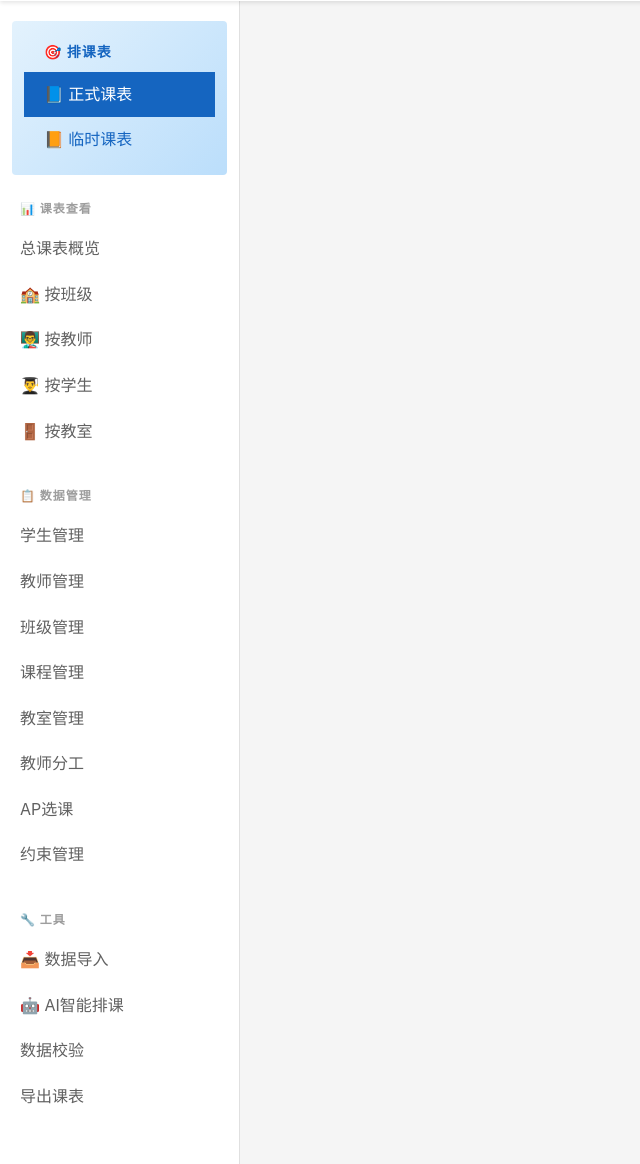
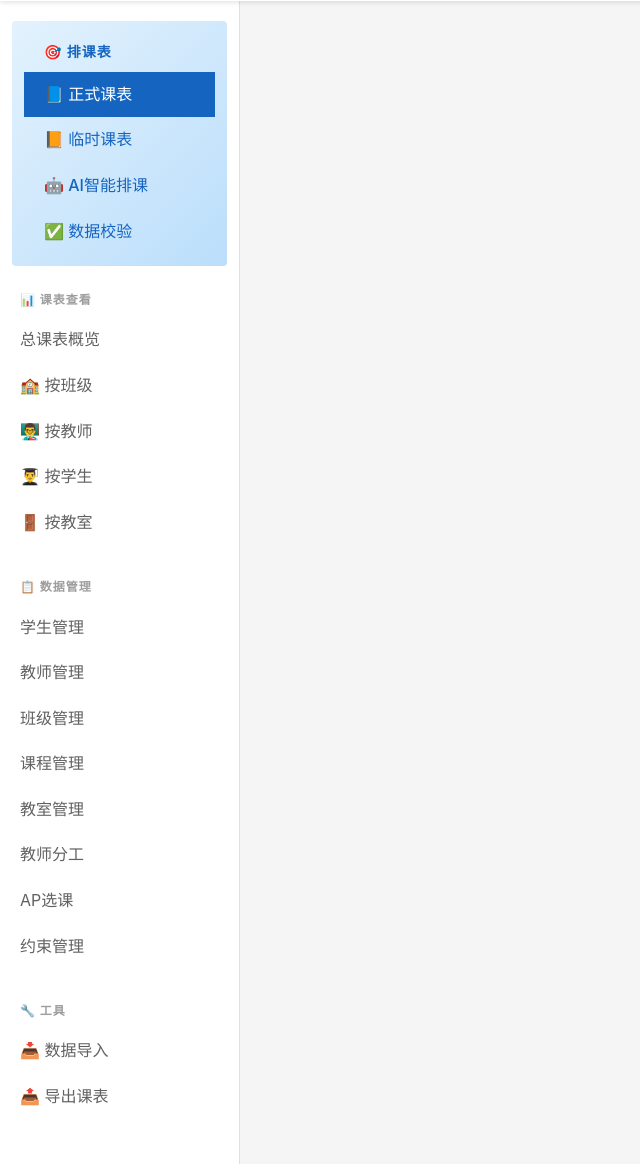
Before and after one commit to Apewin/timetable-system, a website built with Vite: page packages/web/index.html in a window 1280 px wide. Shown: the part 69-1233 px from the top of the page, without its empty margins (0-640 px from the left). Built offline with nearby package versions, Linux system fonts and the light colour scheme.

Commit message:
refactor: 重新组织导航栏结构
- 将AI智能排课和数据校验移到排课表选项卡下
- 排课表现在包含：正式课表、临时课表、AI智能排课、数据校验
- 工具栏只保留：数据导入、导出课表
- 更符合实际使用流程

```diff
--- a/packages/web/app.js
+++ b/packages/web/app.js
@@ -116,7 +116,7 @@ async function loadViewData(viewName) {
     case 'overview-timetable':
       await loadOverviewTimetable();
       break;
-    case 'ai-assistant':
+    case 'ai-solve':
       await loadAIAssistant();
       break;
     case 'import':
--- a/packages/web/index.html
+++ b/packages/web/index.html
@@ -23,6 +23,8 @@
           <ul>
             <li><a href="#" data-view="formal-timetable" class="active">📘 正式课表</a></li>
             <li><a href="#" data-view="temp-timetable">📙 临时课表</a></li>
+            <li><a href="#" data-view="ai-solve">🤖 AI智能排课</a></li>
+            <li><a href="#" data-view="validate">✅ 数据校验</a></li>
           </ul>
         </div>
         <div class="nav-section">
@@ -52,9 +54,7 @@
           <h3>🔧 工具</h3>
           <ul>
             <li><a href="#" data-view="import">📥 数据导入</a></li>
-            <li><a href="#" data-view="ai-assistant">🤖 AI智能排课</a></li>
-            <li><a href="#" data-view="validate">数据校验</a></li>
-            <li><a href="#" data-view="export">导出课表</a></li>
+            <li><a href="#" data-view="export">📤 导出课表</a></li>
           </ul>
         </div>
       </nav>
@@ -513,7 +513,7 @@
           </div>
         </div>
 
-        <div id="view-ai-assistant" class="view">
+        <div id="view-ai-solve" class="view">
           <h2>🤖 AI智能排课</h2>
           <div class="ai-container">
             <div class="ai-section">
```
